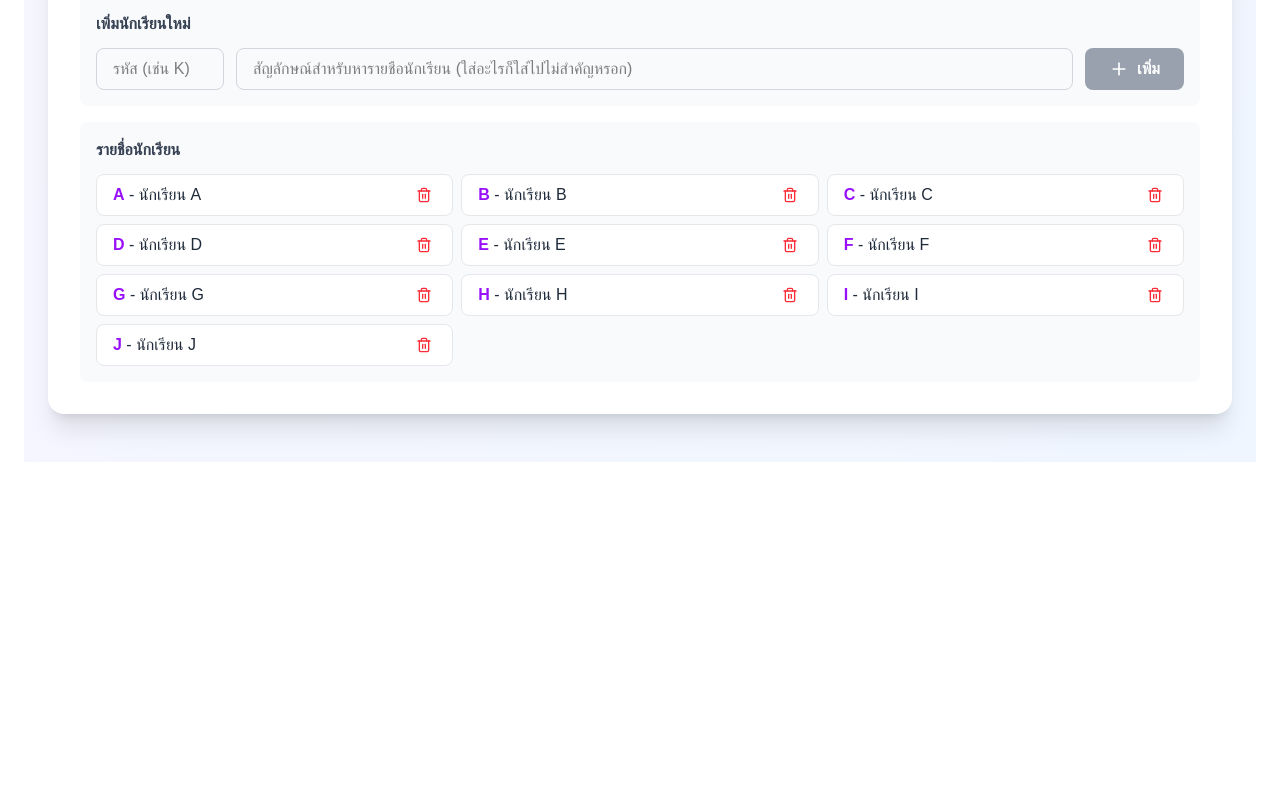
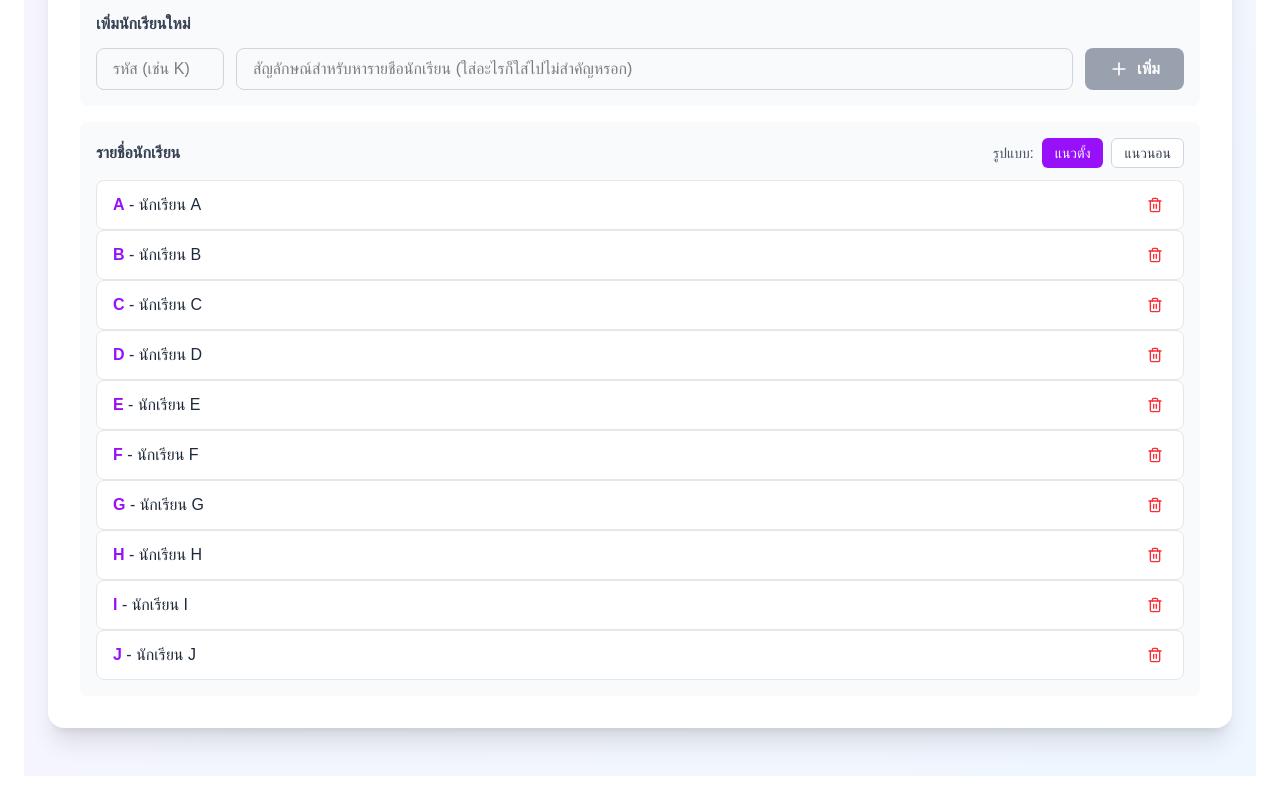
Before and after one commit to ffoster007/Socigram, a Next.js app: page / in a window 1280 px wide. Shown: the part 1864-2664 px from the top of the page. Before the commit the page ends 2350 px from the top, so only its background shows below. Built offline with nearby package versions, Linux system fonts and the light colour scheme.

Commit message:
add more collum

```diff
--- a/app/components/Sociogram.tsx
+++ b/app/components/Sociogram.tsx
@@ -66,6 +66,7 @@ const SociogramApp = () => {
   const [editValue, setEditValue] = useState('');
   const [newStudentId, setNewStudentId] = useState('');
   const [newStudentName, setNewStudentName] = useState('');
+  const [listOrientation, setListOrientation] = useState<'vertical' | 'horizontal'>('vertical');
   const [positions, setPositions] = useState<{[key: string]: {x: number, y: number}}>({});
   const svgRef = useRef<SVGSVGElement>(null);
 
@@ -272,7 +273,7 @@ const SociogramApp = () => {
         <div className="bg-white rounded-2xl shadow-xl p-8 mb-6">
           <div className="flex items-center gap-3 mb-6">
             <Network className="w-10 h-10 text-purple-600" />
-            <h1 className="text-4xl font-bold text-gray-800">แผนผังสังคมมิติ (Sociogram)</h1>
+            <h1 className="text-4xl font-bold text-gray-800">แผนผังสังคมมิติ (Sociogram by เฮียหนึ่ง)</h1>
           </div>
 
           <div className="bg-blue-50 border border-blue-200 rounded-lg p-4 mb-6">
@@ -441,10 +442,31 @@ const SociogramApp = () => {
               </div>
 
               <div className="bg-gray-50 rounded-lg p-4">
-                <h4 className="font-semibold text-gray-700 mb-3">รายชื่อนักเรียน</h4>
-                <div className="grid md:grid-cols-2 lg:grid-cols-3 gap-2">
+                <div className="flex items-center justify-between mb-3">
+                  <h4 className="font-semibold text-gray-700">รายชื่อนักเรียน</h4>
+                  <div className="flex items-center gap-2">
+                    <span className="text-sm text-gray-600">รูปแบบ:</span>
+                    <button
+                      onClick={() => setListOrientation('vertical')}
+                      className={`px-3 py-1 text-sm rounded-md border ${listOrientation === 'vertical' ? 'bg-purple-600 text-white border-transparent' : 'bg-white text-gray-700 border-gray-300'}`}
+                      title="เรียงแนวตั้ง"
+                    >
+                      แนวตั้ง
+                    </button>
+                    <button
+                      onClick={() => setListOrientation('horizontal')}
+                      className={`px-3 py-1 text-sm rounded-md border ${listOrientation === 'horizontal' ? 'bg-purple-600 text-white border-transparent' : 'bg-white text-gray-700 border-gray-300'}`}
+                      title="เรียงแนวนอน"
+                    >
+                      แนวนอน
+                    </button>
+                  </div>
+                </div>
+
+                {/* ปรับคลาสคอนเทนเนอร์ตามการเลือกแนว */}
+                <div className={listOrientation === 'horizontal' ? 'grid md:grid-cols-2 lg:grid-cols-3 gap-2' : 'flex flex-col divide-y divide-gray-200'}>
                   {students.map(student => (
-                    <div key={student.id} className="flex items-center justify-between bg-white rounded-lg px-4 py-2 border border-gray-200">
+                    <div key={student.id} className={`flex items-center justify-between bg-white ${listOrientation === 'vertical' ? 'px-4 py-3' : 'px-4 py-2'} rounded-lg ${listOrientation === 'vertical' ? '' : ''} border border-gray-200`}>
                       <span className="font-medium text-gray-800">
                         <span className="text-purple-600 font-bold">{student.id}</span> - {student.name}
                       </span>
```
